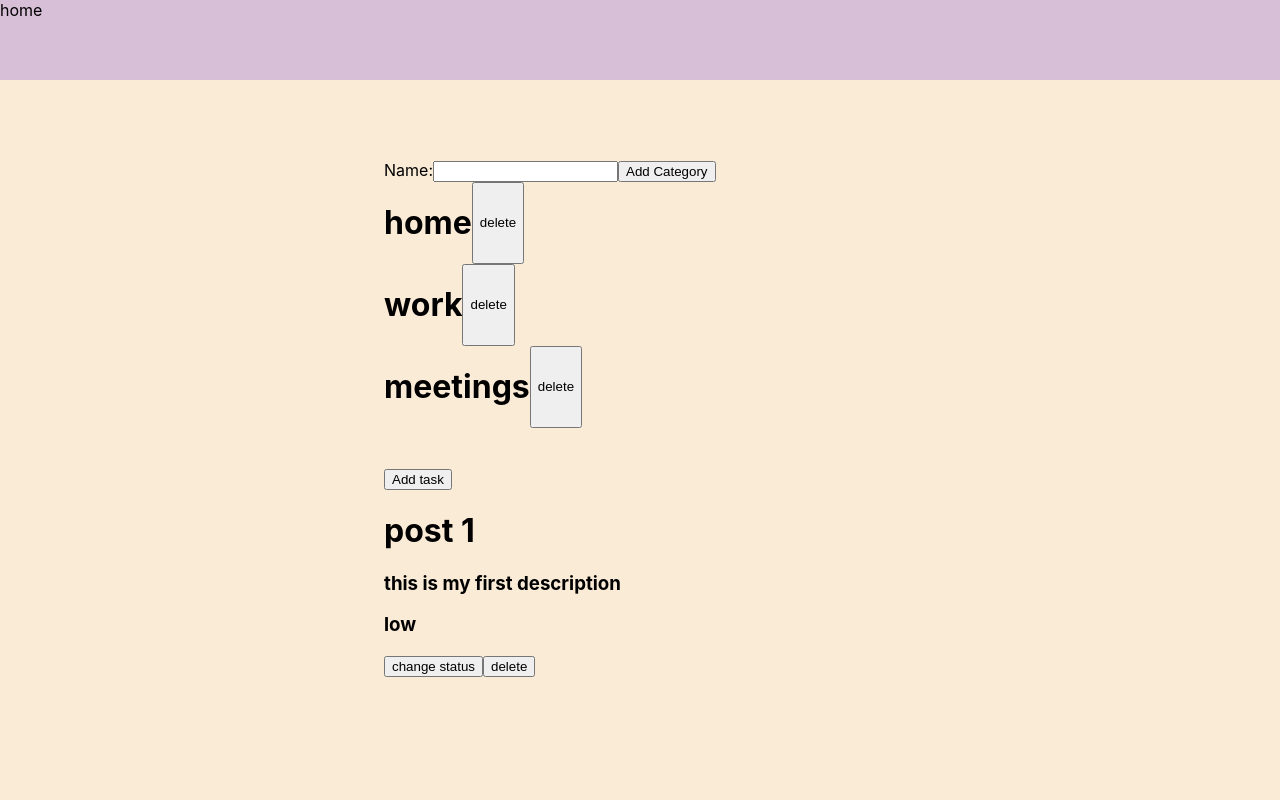
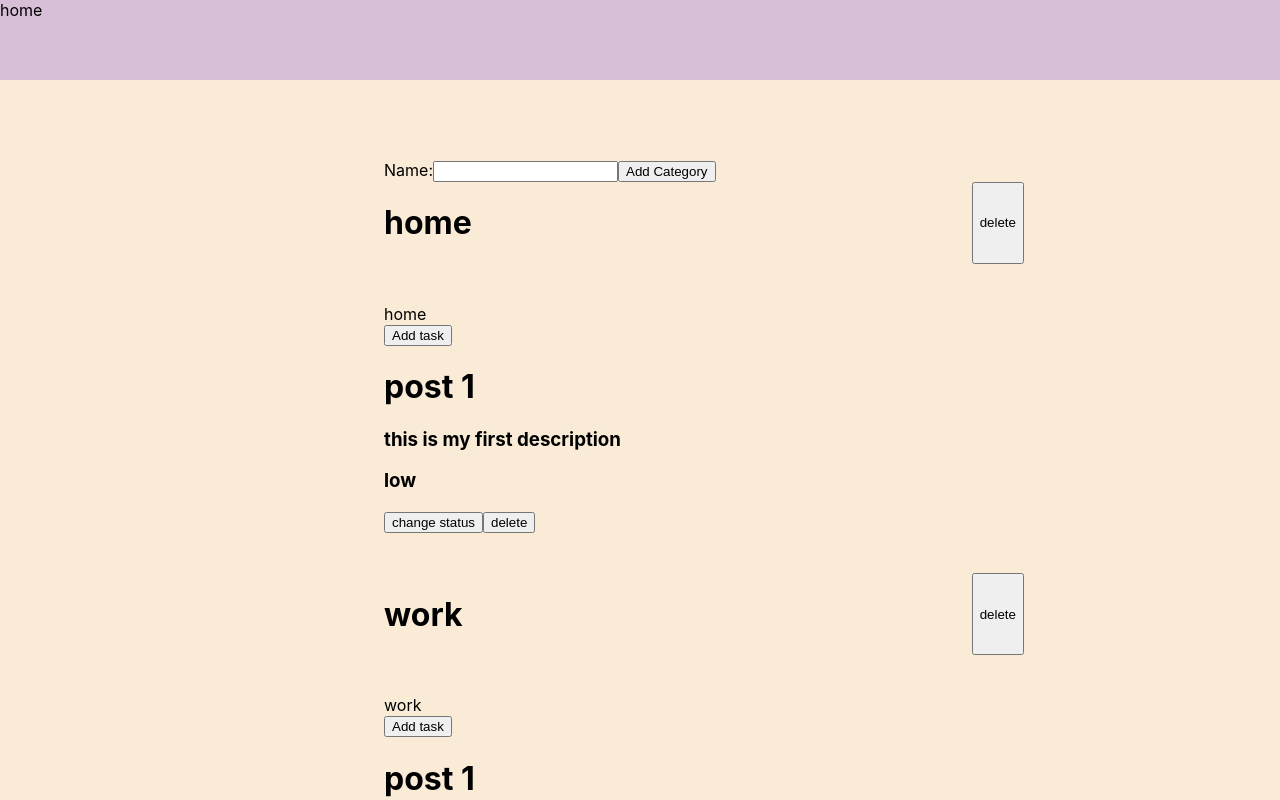
Before and after one commit to Nimavein/todo-list, a React (Create React App) app: page / in a window 1280 px wide. Shown: the top 800 px of the page. Built offline with nearby package versions, Linux system fonts and the light colour scheme.

Commit message:
props prepare for todos in their own category

```diff
--- a/src/App.tsx
+++ b/src/App.tsx
@@ -8,7 +8,6 @@ function App() {
     <div>
       <Navbar />
       <Categories />
-      <TodosContainer />
     </div>
   );
 }
--- a/src/Category.tsx
+++ b/src/Category.tsx
@@ -1,5 +1,6 @@
 import React, { useState, useEffect } from "react";
 import { useGlobalContext } from "./context";
+import TodosContainer from "./TodosContainer";
 
 type CategoryProps = {
   id: number;
@@ -8,6 +9,7 @@ type CategoryProps = {
 
 const Category: React.FC<CategoryProps> = ({ name, id }) => {
   const { deleteCategory } = useGlobalContext();
+
   return (
     <div>
       <div className="category-title-container">
@@ -19,6 +21,7 @@ const Category: React.FC<CategoryProps> = ({ name, id }) => {
           delete
         </button>
       </div>
+      <TodosContainer categoryName={name} categoryID={id} />
     </div>
   );
 };
--- a/src/TodosContainer.tsx
+++ b/src/TodosContainer.tsx
@@ -3,7 +3,15 @@ import { useGlobalContext } from "./context";
 import Todo from "./Todo";
 import TodoForm from "./TodoForm";
 
-const TodosContainer: React.FC = () => {
+type TodosContainerProps = {
+  categoryName: string;
+  categoryID: number;
+};
+
+const TodosContainer: React.FC<TodosContainerProps> = ({
+  categoryName,
+  categoryID,
+}) => {
   const { todos } = useGlobalContext();
   const [isFormOpen, setIsFormOpen] = useState(false);
 
@@ -18,12 +26,15 @@ const TodosContainer: React.FC = () => {
 
   return (
     <div className="todos-container">
+      {categoryName}
       <div>
         <button onClick={() => handleFormVisibility()}>
           {isFormOpen === false ? "Add task" : "X"}{" "}
         </button>
       </div>
-      {isFormOpen === true && <TodoForm />}
+      {isFormOpen === true && (
+        <TodoForm categoryName={categoryName} categoryID={categoryID} />
+      )}
 
       {todos.map((todo: ITodo) => {
         return <Todo key={todo.id} {...todo} />;
--- a/src/context.tsx
+++ b/src/context.tsx
@@ -15,6 +15,7 @@ const AppProvider: React.FC = ({ children }) => {
       description: "this is my first description",
       status: false,
       priority: "low",
+      category: categories[0],
     },
   ]);
 
--- a/src/scss/_categories-container.scss
+++ b/src/scss/_categories-container.scss
@@ -1,4 +1,5 @@
 .categories-container {
   padding-top: 20vh;
   padding-left: 30vw;
+  width: 50%;
 }
--- a/src/scss/_category.scss
+++ b/src/scss/_category.scss
@@ -1,3 +1,4 @@
 .category-title-container {
   display: flex;
+  justify-content: space-between;
 }
--- a/src/scss/_todos-container.scss
+++ b/src/scss/_todos-container.scss
@@ -1,4 +1,4 @@
 .todos-container {
   padding-top: 5vh;
-  padding-left: 30vw;
+  padding-bottom: 5vh;
 }
--- a/src/scss/index.css
+++ b/src/scss/index.css
@@ -10,7 +10,7 @@
 
 .todos-container {
   padding-top: 5vh;
-  padding-left: 30vw;
+  padding-bottom: 5vh;
 }
 
 .todo-form {
@@ -32,12 +32,16 @@
 .categories-container {
   padding-top: 20vh;
   padding-left: 30vw;
+  width: 50%;
 }
 
 .category-title-container {
   display: -webkit-box;
   display: -ms-flexbox;
   display: flex;
+  -webkit-box-pack: justify;
+      -ms-flex-pack: justify;
+          justify-content: space-between;
 }
 
 body {
```
Also changed, not shown: src/TodoForm.tsx (+7 -1 lines), 1 other file (tests, documents, lock files or other folders).
